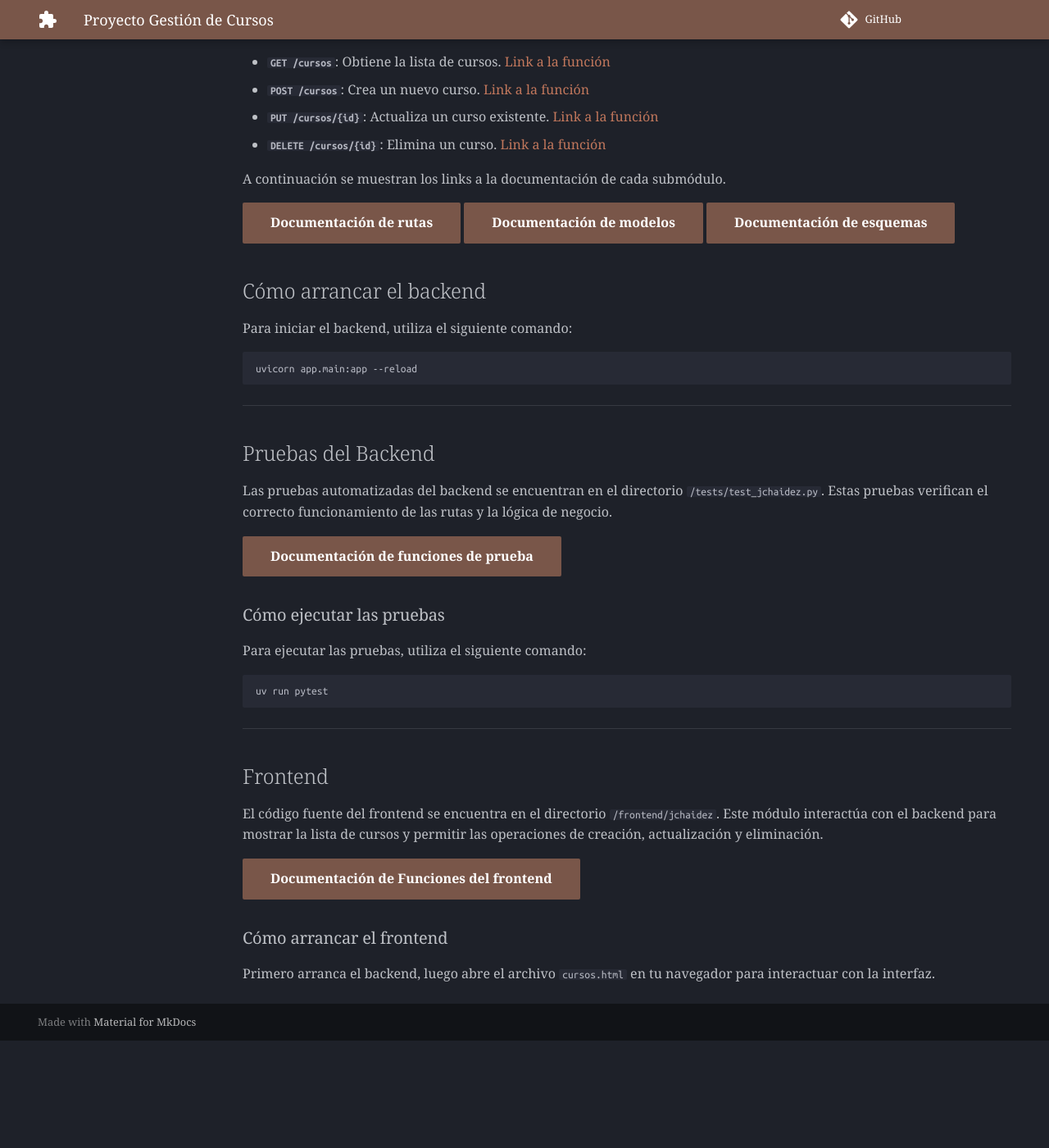
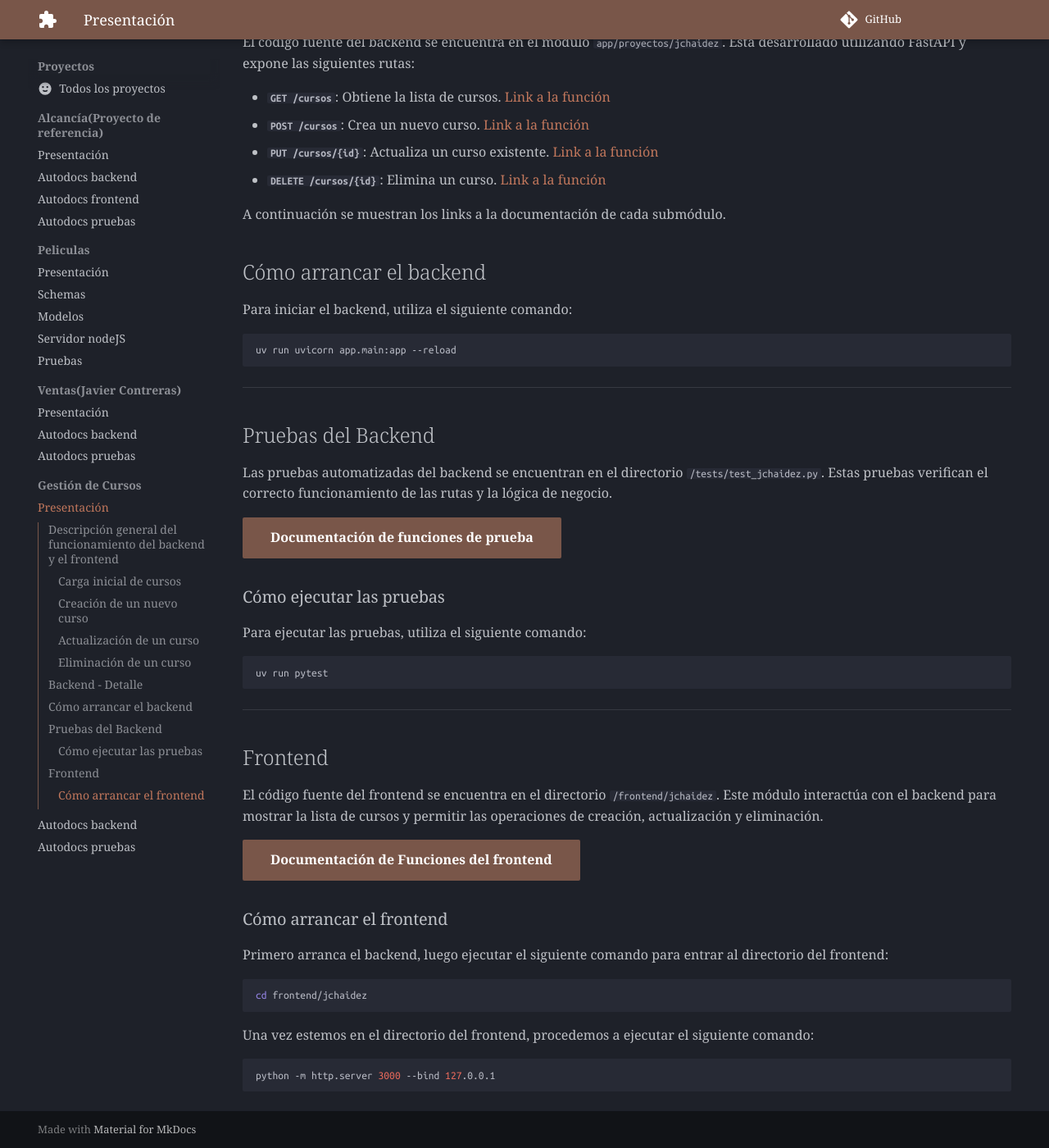
Before and after one commit to misaelnieto/itm_2025_soa_u3, an MkDocs documentation site: the page built from docs/proyectos/jchaidez/index.md, in a window 1280 px wide and 1400 px high, scrolled down 6999 px. Shown: the whole window at 82% size. Built offline with MkDocs 1.6.1 and Material for MkDocs 9.7.7, drawn with Linux system fonts in a browser that asks for light colours; comment, search, counter and statistics services are not loaded; before the commit the page ends 8268 px from its top, so only the background shows below that; some of the changed text lies outside the part shown.

Commit message:
Segundo commit Javier Chaidez

````diff
--- a/docs/proyectos/jchaidez/index.md
+++ b/docs/proyectos/jchaidez/index.md
@@ -142,17 +142,13 @@ El código fuente del backend se encuentra en el módulo `app/proyectos/jchaidez
 
 A continuación se muestran los links a la documentación de cada submódulo.
 
-[Documentación de rutas](autodocs.md#routes){ .md-button .md-button--primary}
-[Documentación de modelos](autodocs.md#models){ .md-button .md-button--primary}
-[Documentación de esquemas](autodocs.md#schemas){ .md-button .md-button--primary}
-
 
 ## Cómo arrancar el backend
 
 Para iniciar el backend, utiliza el siguiente comando:
 
 ```bash
-uvicorn app.main:app --reload
+uv run uvicorn app.main:app --reload
 ```
 
 ---
@@ -178,4 +174,14 @@ El código fuente del frontend se encuentra en el directorio `/frontend/jchaidez
 
 ### Cómo arrancar el frontend
 
-Primero arranca el backend, luego abre el archivo `cursos.html` en tu navegador para interactuar con la interfaz.
+Primero arranca el backend, luego ejecutar el siguiente comando para entrar al directorio del frontend:
+
+```bash
+cd frontend/jchaidez
+```
+
+Una vez estemos en el directorio del frontend, procedemos a ejecutar el siguiente comando:
+
+```bash
+python -m http.server 3000 --bind 127.0.0.1
+```
--- a/mkdocs.yml
+++ b/mkdocs.yml
@@ -37,6 +37,11 @@ nav:
         - Presentación: proyectos/jcontreras/index.md
         - Autodocs backend: proyectos/jcontreras/backend.md
         - Autodocs pruebas: proyectos/jcontreras/tests.md
+      - Gestión de Cursos:
+        - Presentación: proyectos/jchaidez/index.md
+        - Autodocs backend: proyectos/jchaidez/backend.md
+        - Autodocs pruebas: proyectos/jchaidez/tests.md
+
 theme:
   name: material
   language: es
````
Also changed, not shown: docs/proyectos/index.md (+1 -1 lines), docs/proyectos/jchaidez/frontend.md (deleted, +0 -1 lines), 1 other file.
